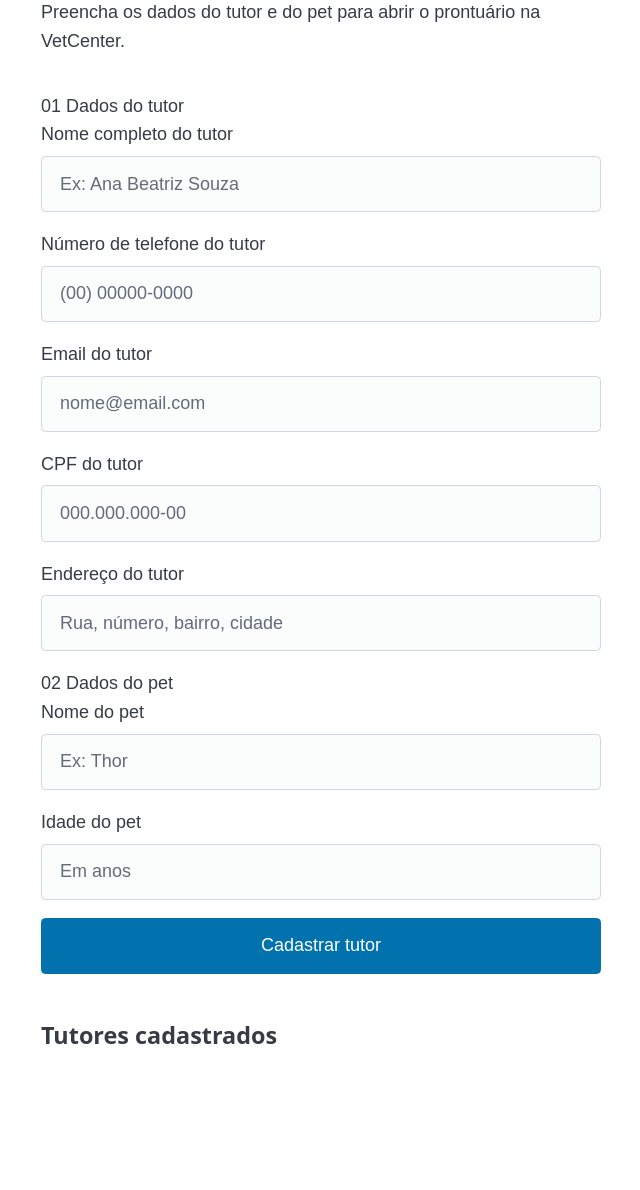
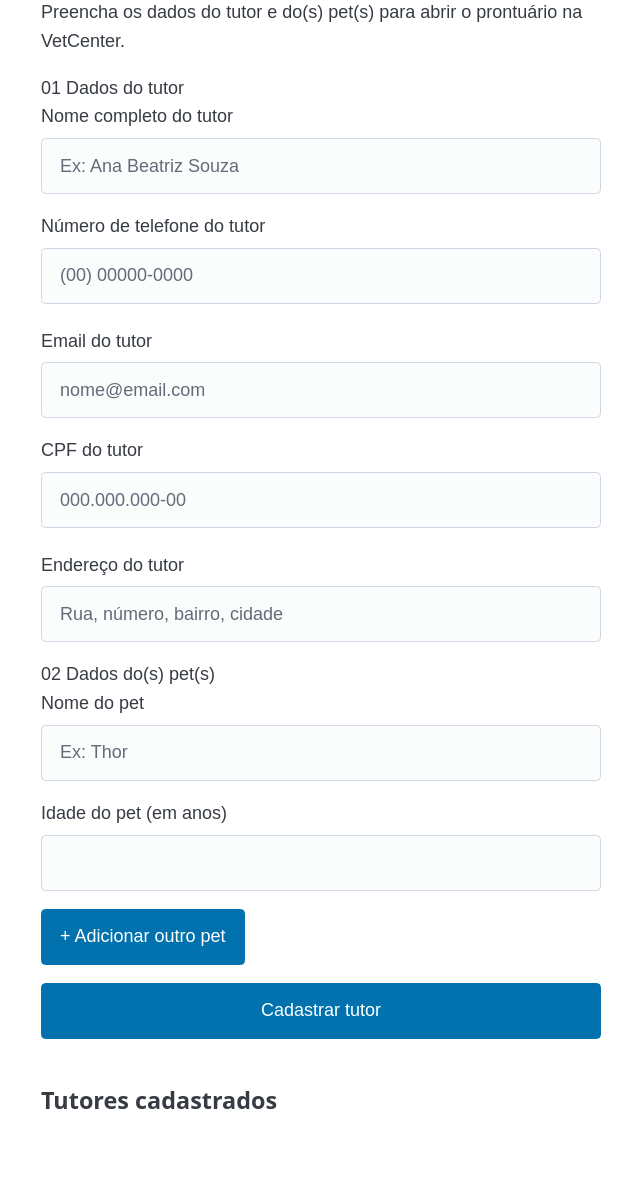
Before and after one commit to jeronimo-jrsilva/vetcare, an Electron app: page src/tutor.html in a window 900 px wide. Shown: the part 176-1366 px from the top of the page, without its empty margins (129-769 px from the left). Before the commit the page ends 1265 px from the top, so only its background shows below. Drawn offline with nearby package versions, Linux system fonts and the light colour scheme; no server answers.

Commit message:
atualização do formulário de cadastro de tutores e adição de campos para dados do pet

```diff
--- a/src/tutor.html
+++ b/src/tutor.html
@@ -1,7 +1,6 @@
 <!DOCTYPE html>
 <html lang="pt-BR">
 <head>
-  <link rel="stylesheet" href="https://cdn.jsdelivr.net/npm/@picocss/pico@2/css/pico.min.css">
   <meta charset="UTF-8">
   <meta name="viewport" content="width=device-width, initial-scale=1.0">
   <title>VetCare - Gestão de Tutores</title>
@@ -18,15 +17,13 @@
 <body>
   <a class="back" href="index.html">← Voltar ao menu</a>
 
+  <main>
     <header>
       <div class="eyebrow">Ficha de cadastro</div>
-    <h1>
-      Cadastro de Tutores
-    </h1>
-    <p class="sub">Preencha os dados do tutor e do pet para abrir o prontuário na VetCenter.</p>
+      <h1>Cadastro de Tutores</h1>
+      <p class="sub">Preencha os dados do tutor e do(s) pet(s) para abrir o prontuário na VetCenter.</p>
     </header>
 
-  <!-- Desenvolva o formulário de cadastro de tutor abaixo -->
     <form id="form-tutor">
       <div class="section-label"><span class="tag">01</span> Dados do tutor</div>
 
@@ -35,29 +32,38 @@
 
       <label for="telefone">Número de telefone do tutor</label>
       <input type="text" id="telefone" placeholder="(00) 00000-0000" required>
+      <small id="erroTelefone" style="color: #e53e3e;"></small>
 
       <label for="email">Email do tutor</label>
       <input type="email" id="email" placeholder="nome@email.com" required>
 
       <label for="cpf">CPF do tutor</label>
       <input type="text" id="cpf" placeholder="000.000.000-00" required>
+      <small id="erroCpf" style="color: #e53e3e;"></small>
 
       <label for="endereco">Endereço do tutor</label>
       <input type="text" id="endereco" placeholder="Rua, número, bairro, cidade" required>
 
-    <div class="section-label"><span class="tag">02</span> Dados do pet</div>
+      <div class="section-label"><span class="tag">02</span> Dados do(s) pet(s)</div>
 
-    <label for="petNome">Nome do pet</label>
-    <input type="text" id="petNome" placeholder="Ex: Thor" required>
+      <div id="pets-container">
+        <div class="pet-bloco" data-pet-index="0">
+          <label for="petNome-0">Nome do pet</label>
+          <input type="text" id="petNome-0" class="pet-nome" placeholder="Ex: Thor" required>
 
-    <label for="petIdade">Idade do pet</label>
-    <input type="number" id="petIdade" placeholder="Em anos" min="0" required>
+          <label for="petIdade-0">Idade do pet (em anos)</label>
+          <input type="number" id="petIdade-0" class="pet-idade" min="0" max="40" required>
+        </div>
+      </div>
+
+      <button type="button" id="btn-add-pet">+ Adicionar outro pet</button>
 
       <button type="submit">Cadastrar tutor</button>
     </form>
 
     <h2 style="margin-top: 30px; font-size: 1.3rem;">Tutores cadastrados</h2>
     <ul id="lista"></ul>
+  </main>
 
   <script src="tutor_renderer.js"></script>
 </body>
```
Lines whose indentation alone changed are shown as unchanged.
